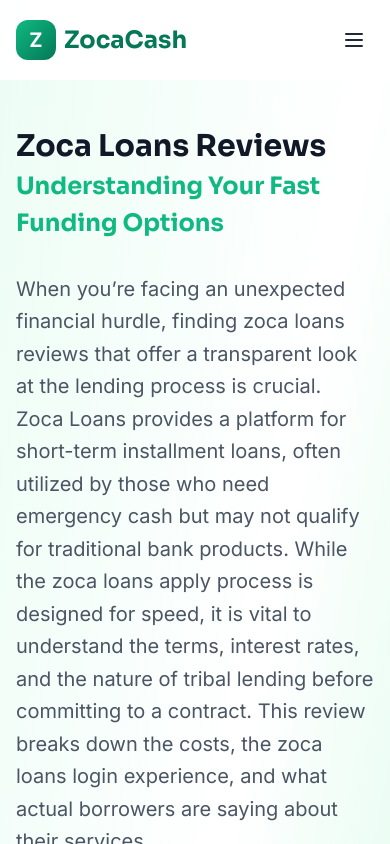
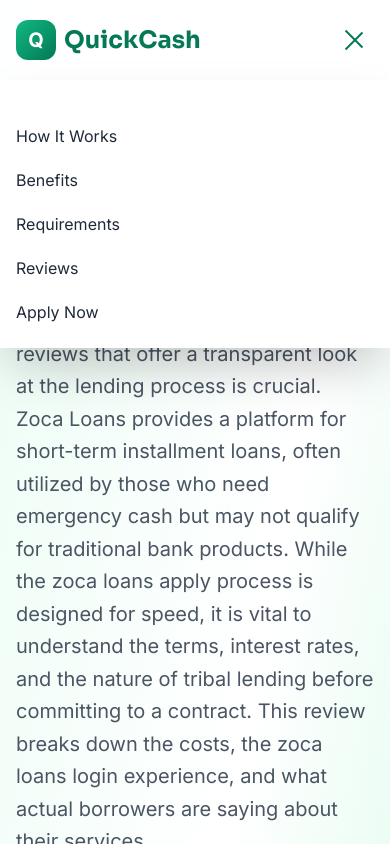
Before and after one commit to kraison61/zocainfo, a Next.js app: page / in a window 390 px wide. Both pictures are taken after a click on the button "Toggle menu". Shown: the top 844 px of the page. Built offline with nearby package versions, Linux system fonts and the light colour scheme.

Commit message:
Edit hamberger menu

```diff
--- a/components/Navigation.tsx
+++ b/components/Navigation.tsx
@@ -5,6 +5,7 @@
 
 export default function Navigation() {
   const [isScrolled, setIsScrolled] = useState(false)
+  const [isMobileMenuOpen, setIsMobileMenuOpen] = useState(false)
 
   useEffect(() => {
     const handleScroll = () => {
@@ -14,6 +15,20 @@
     return () => window.removeEventListener('scroll', handleScroll)
   }, [])
 
+  // Close mobile menu when clicking on a link
+  const handleLinkClick = () => {
+    setIsMobileMenuOpen(false)
+  }
+
+  // Prevent body scroll when mobile menu is open
+  useEffect(() => {
+    if (isMobileMenuOpen) {
+      document.body.style.overflow = 'hidden'
+    } else {
+      document.body.style.overflow = 'unset'
+    }
+  }, [isMobileMenuOpen])
+
   return (
     <nav className={`fixed top-0 w-full z-50 transition-all duration-300 animate-slide-down ${
       isScrolled ? 'bg-white/95 backdrop-blur-lg shadow-lg shadow-primary/5' : 'bg-white/95 backdrop-blur-lg'
@@ -21,12 +36,12 @@
       <div className="px-4 mx-auto max-w-7xl sm:px-6 lg:px-8">
         <div className="flex items-center justify-between h-20">
           {/* Logo */}
-          <Link href="/" className="flex items-center gap-2 group">
+          <Link href="/" className="z-50 flex items-center gap-2 group">
             <div className="flex items-center justify-center w-10 h-10 text-xl font-bold text-white transition-transform bg-gradient-to-br from-primary to-primary-dark rounded-xl group-hover:scale-110">
-              Z
+              Q
             </div>
             <span className="text-2xl font-bold font-display text-primary-dark">
-              ZocaCash
+              QuickCash
             </span>
           </Link>
 
@@ -53,11 +68,90 @@
           </div>
 
           {/* Mobile Menu Button */}
-          <button className="p-2 transition-colors rounded-lg md:hidden hover:bg-gray-100">
-            <svg className="w-6 h-6" fill="none" stroke="currentColor" viewBox="0 0 24 24">
-              <path strokeLinecap="round" strokeLinejoin="round" strokeWidth={2} d="M4 6h16M4 12h16M4 18h16" />
+          <button
+            onClick={() => setIsMobileMenuOpen(!isMobileMenuOpen)}
+            className="relative z-50 p-2 transition-colors rounded-lg md:hidden hover:bg-primary-light"
+            aria-label="Toggle menu"
+          >
+            <div className="flex flex-col justify-between w-6 h-5">
+              <span className={`block h-0.5 w-full bg-primary-dark transition-all duration-300 ${
+                isMobileMenuOpen ? 'rotate-45 translate-y-2' : ''
+              }`} />
+              <span className={`block h-0.5 w-full bg-primary-dark transition-all duration-300 ${
+                isMobileMenuOpen ? 'opacity-0' : ''
+              }`} />
+              <span className={`block h-0.5 w-full bg-primary-dark transition-all duration-300 ${
+                isMobileMenuOpen ? '-rotate-45 -translate-y-2' : ''
+              }`} />
+            </div>
+          </button>
+        </div>
+      </div>
+
+      {/* Mobile Menu Overlay */}
+      <div className={`md:hidden fixed inset-0 bg-black/50 backdrop-blur-sm transition-opacity duration-300 ${
+        isMobileMenuOpen ? 'opacity-100 pointer-events-auto' : 'opacity-0 pointer-events-none'
+      }`} onClick={() => setIsMobileMenuOpen(false)} style={{ top: '80px' }} />
+
+      {/* Mobile Menu */}
+      <div className={`md:hidden fixed top-20 left-0 right-0 bg-white shadow-2xl transition-all duration-300 ${
+        isMobileMenuOpen ? 'translate-y-0 opacity-100' : '-translate-y-full opacity-0 pointer-events-none'
+      }`}>
+        <div className="px-4 py-6 space-y-4">
+          <Link
+            href="#how"
+            className="mobile-nav-link"
+            onClick={handleLinkClick}
+          >
+            <svg className="w-5 h-5 text-primary" fill="none" stroke="currentColor" viewBox="0 0 24 24">
+
             </svg>
-          </button>
+            How It Works
+          </Link>
+
+          <Link
+            href="#benefits"
+            className="mobile-nav-link"
+            onClick={handleLinkClick}
+          >
+            <svg className="w-5 h-5 text-primary" fill="none" stroke="currentColor" viewBox="0 0 24 24">
+
+            </svg>
+            Benefits
+          </Link>
+
+          <Link
+            href="#requirements"
+            className="mobile-nav-link"
+            onClick={handleLinkClick}
+          >
+            <svg className="w-5 h-5 text-primary" fill="none" stroke="currentColor" viewBox="0 0 24 24">
+
+            </svg>
+            Requirements
+          </Link>
+
+          <Link
+            href="#testimonials"
+            className="mobile-nav-link"
+            onClick={handleLinkClick}
+          >
+            <svg className="w-5 h-5 text-primary" fill="none" stroke="currentColor" viewBox="0 0 24 24">
+
+            </svg>
+            Reviews
+          </Link>
+
+          <Link
+            href="#apply"
+            className="mobile-nav-cta"
+            onClick={handleLinkClick}
+          >
+            <svg className="w-5 h-5" fill="none" stroke="currentColor" viewBox="0 0 24 24">
+
+            </svg>
+            Apply Now
+          </Link>
         </div>
       </div>
 
@@ -75,6 +169,12 @@
         .btn-primary {
           @apply bg-gradient-to-r from-primary to-primary-dark text-white px-8 py-3 rounded-full font-semibold transition-all duration-300 hover:scale-105 hover:shadow-lg hover:shadow-primary/30;
         }
+        .mobile-nav-link {
+          @apply flex items-center gap-3 px-4 py-4 text-gray-800 font-medium rounded-xl transition-all duration-200 hover:bg-primary-light hover:text-primary-dark;
+        }
+        .mobile-nav-cta {
+          @apply flex items-center justify-center gap-2 px-6 py-4 bg-gradient-to-r from-primary to-primary-dark text-white font-semibold rounded-full transition-all duration-300 hover:scale-105 hover:shadow-lg hover:shadow-primary/30 mt-4;
+        }
       `}</style>
     </nav>
   )
--- a/package.json
+++ b/package.json
@@ -11,7 +11,6 @@
   },
   "dependencies": {
     "next": "^16.1.6",
-    "next-sitemap": "^4.2.3",
     "react": "^18.2.0",
     "react-dom": "^18.2.0",
     "slugify": "^1.6.6"
@@ -23,6 +22,7 @@
     "autoprefixer": "^10.4.17",
     "eslint": "^9.39.2",
     "eslint-config-next": "^16.1.6",
+    "next-sitemap": "^4.2.3",
     "postcss": "^8.4.33",
     "tailwindcss": "^3.4.1",
     "typescript": "^5.3.3",
```
Also changed, not shown: 2 other files (tests, documents, lock files or other folders).
